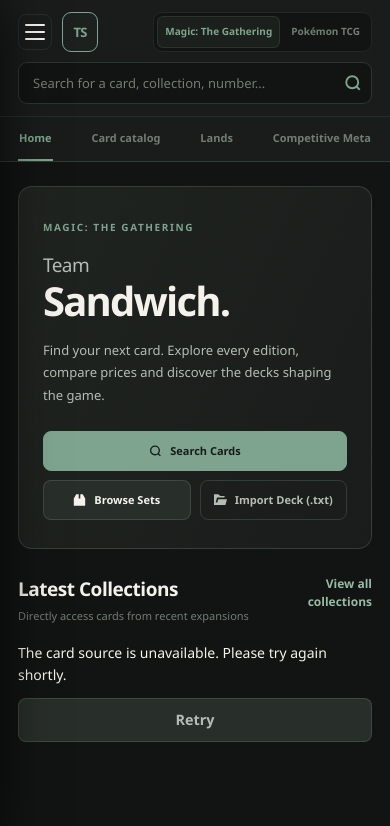
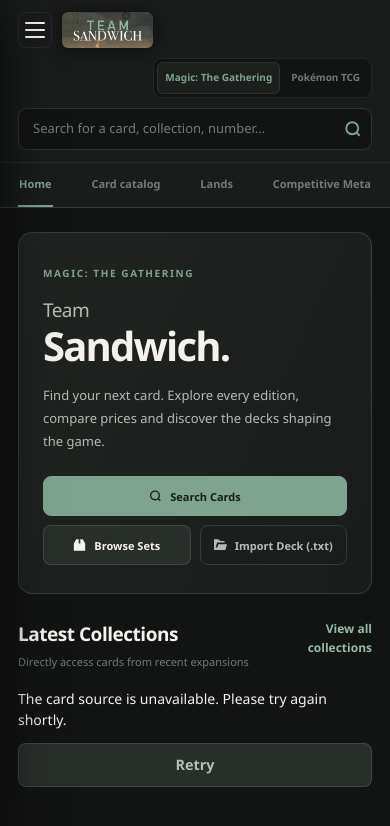
Before and after one commit to guilherme9tm/teamsandwich, a website: page index.html in a window 390 px wide. Drawn offline with Linux system fonts and the light colour scheme; no server answers; a web font is replaced by a local one.

Commit message:
feat: replace brand mark with logo image in header across multiple pages

```diff
--- a/css/expansion.css
+++ b/css/expansion.css
@@ -19,13 +19,7 @@ button:disabled { opacity: .45; cursor: not-allowed; }
   box-shadow: none; backdrop-filter: none;
 }
 .logo-link-header { gap: 10px; order: 1; }
-.brand-mark {
-  display: inline-flex; align-items: center; justify-content: center; width: 36px; height: 40px;
-  border: 1px solid var(--accent); border-radius: 9px; color: var(--accent);
-  font-size: 13px; font-weight: 800; letter-spacing: -.06em; background: rgba(126, 164, 143, 0.031); flex-shrink: 0;
-}
-.brand-wordmark { font-size: 10px; letter-spacing: .22em; color: var(--text-muted); line-height: 1.4; font-weight: 600; }
-.brand-wordmark > span { display: block; font-size: 12px; letter-spacing: .06em; color: var(--text-primary); font-weight: 750; }
+.header-logo { display: block; width: auto; height: 44px; object-fit: contain; }
 .hamburger-btn { order: 0; width: 34px; height: 36px; border-color: var(--border-subtle); background: transparent; }
 .header-search-container { order: 3; margin: 0; min-width: 120px; max-width: 620px; flex: 1 1 240px; }
 .search-input-wrapper { height: 42px; background: var(--bg-primary); border: 1px solid var(--border-medium); border-radius: 9px; box-shadow: none; padding-left: 14px; }
@@ -230,7 +224,6 @@ dialog::backdrop { background: rgba(10, 14, 11, .85); backdrop-filter: blur(3px)
 .frequency-row progress::-webkit-progress-value { background: var(--accent); }
 .demo-notice { padding: 12px 18px; border-left: 2px solid var(--accent); background: var(--bg-card); color: var(--text-muted); font-size: 12px; }
 @media (max-width: 1240px) {
-  .brand-wordmark { display: none; }
   .header { gap: 14px; padding-inline: 24px; }
   .header .user-actions { display: none; }
 }
@@ -248,6 +241,7 @@ dialog::backdrop { background: rgba(10, 14, 11, .85); backdrop-filter: blur(3px)
   .workspace-tabs { gap: 20px; }
   .workspace-tabs button { font-size: 12px; }
   .header { flex-wrap: wrap; gap: 10px; padding: 12px 18px; min-height: 0; }
+  .header-logo { height: 36px; }
   .header-search-container { order: 6; flex: 1 1 100%; max-width: none; margin: 0; }
   .game-selector { margin-left: auto; }
   .game-selector button { font-size: 11px; padding: 8px 9px; }
--- a/index.html
+++ b/index.html
@@ -37,7 +37,7 @@
         </button>
 
         <a href="index.html" class="logo-link-header">
-          <span class="brand-mark" aria-hidden="true">TS</span><span class="brand-wordmark">TEAM<span>SANDWICH</span></span>
+          <img src="assets/images/IMG_6262.jpg" alt="Team Sandwich" class="header-logo" width="2548" height="1004">
         </a>
 
         <div class="header-search-container">
```
Also changed, not shown: card-detail.html (+1 -1 lines), card.html (+1 -1 lines), competitive.html (+1 -1 lines), tests/pages.test.js (+15 -0 lines).
